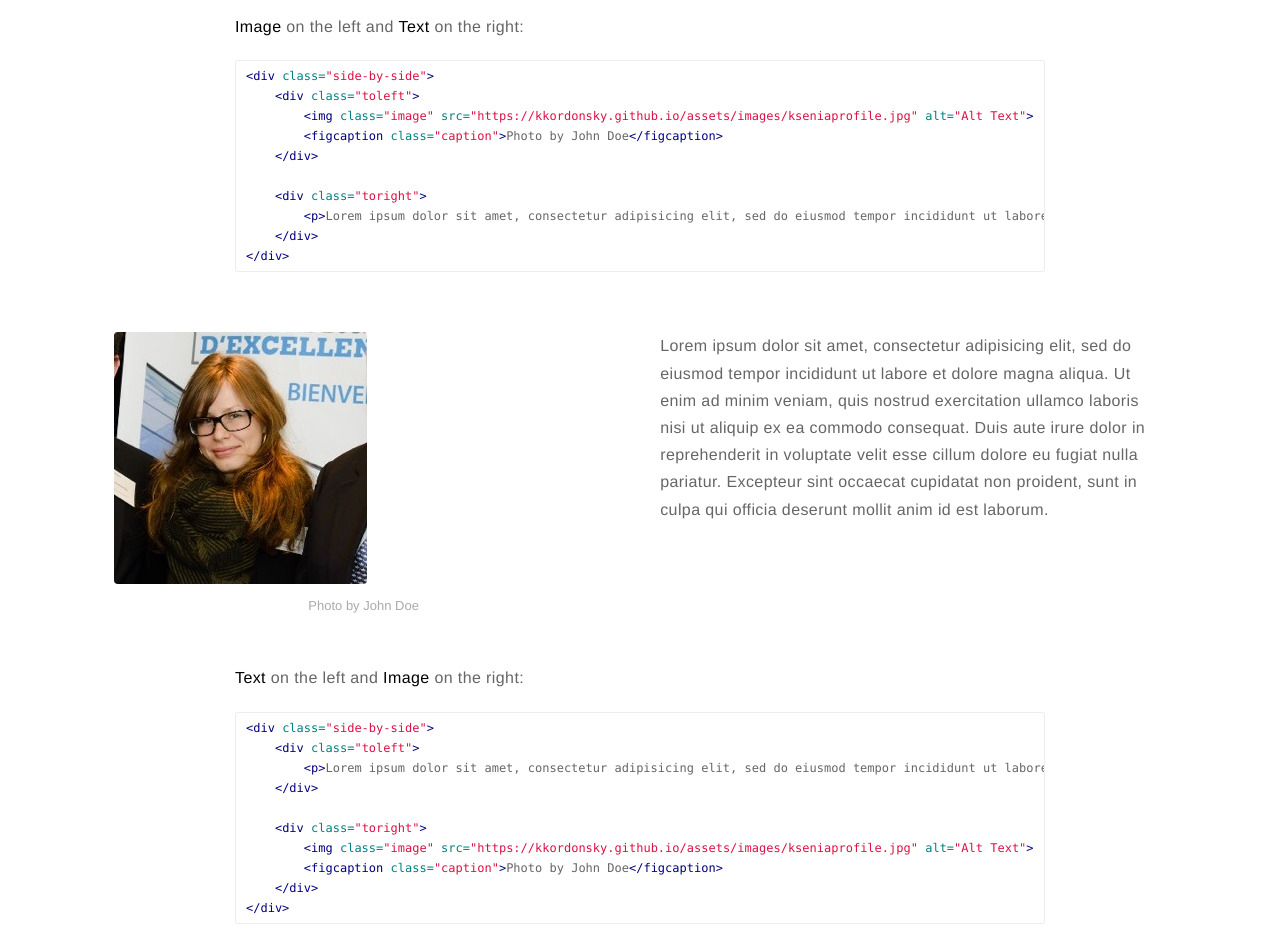
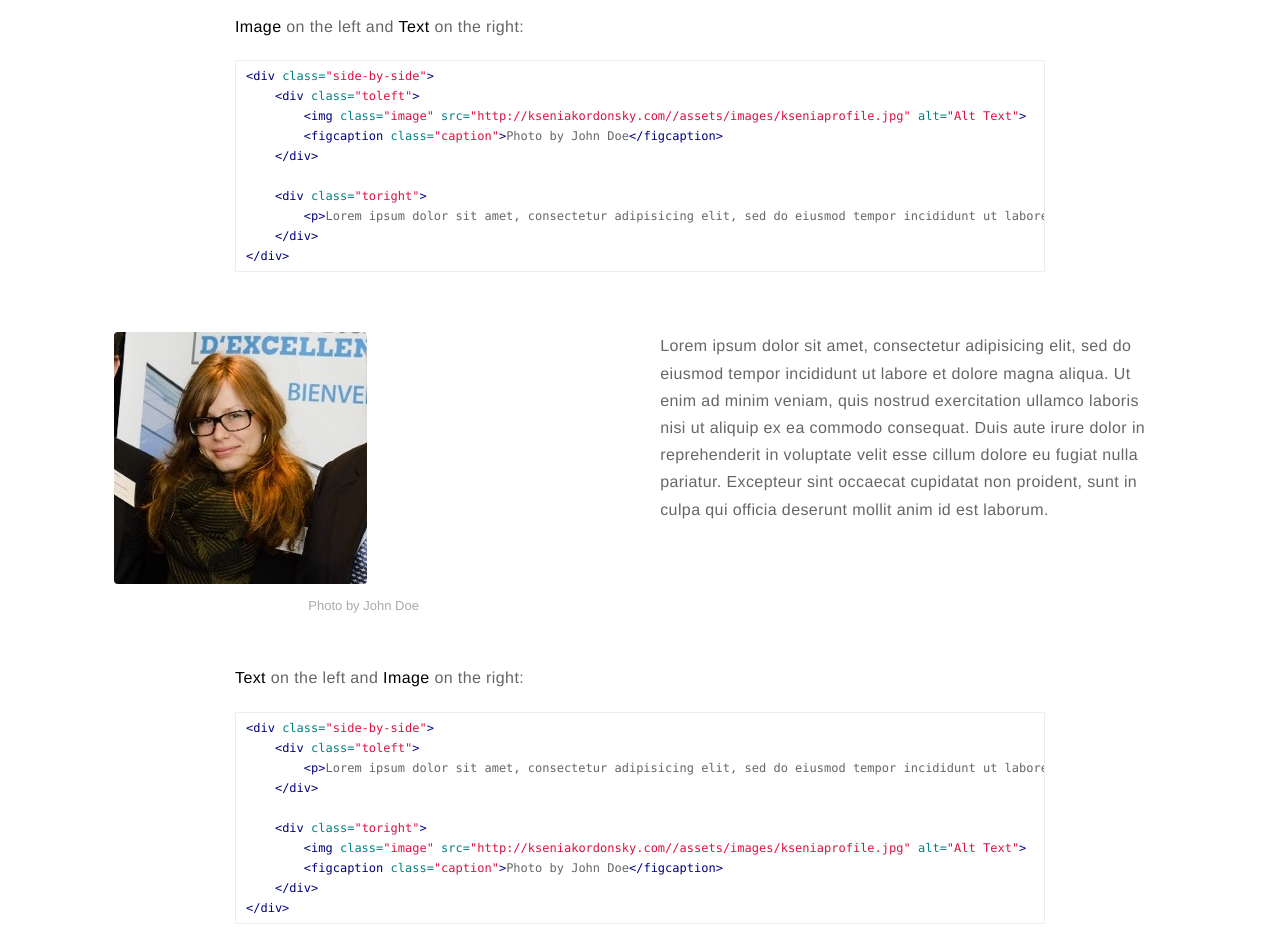
Before and after one commit to kkordonsky/kkordonsky.github.io, a Jekyll site: the page built from _posts/2015-02-24-markdown-extra-components.markdown, in a window 1280 px wide and 1400 px high, scrolled down 1040 px. Shown: the part 151-1095 px from the top of the window. Built offline with Jekyll 4.4.1, drawn with Linux system fonts in a browser that asks for light colours; nearby versions of some CDN libraries; comment, search, counter and statistics services are not loaded; part of the change alters nothing that is shown.

Commit message:
try to fix custom domain

```diff
--- a/_config.yml
+++ b/_config.yml
@@ -8,7 +8,7 @@ description: A portfolio page
 # if it's an external image, update below for true
 # better with square images
 external-image: false
-picture: assets/images/kseniaprofile.jpg
+picture: /assets/images/kseniaprofile.jpg
 
 # If you want to include your resume, set to true
 # and specify source (external or local).
@@ -16,8 +16,8 @@ resume: true
 resume-external: true
 resume-url: https://google.com/?q=my+resume
 
-# url: https://kseniakordonsky.com
-your url: http://kkordonsky.github.io
+url: http://kseniakordonsky.com
+# your url: http://kkordonsky.github.io
 
 permalink: /:title/
 
@@ -100,5 +100,5 @@ plugins:
   - jekyll-feed
   - jemoji
 
-jekyll-mentions:
-    base_url: https://github.com
+#jekyll-mentions:
+#    base_url: https://github.com
```
